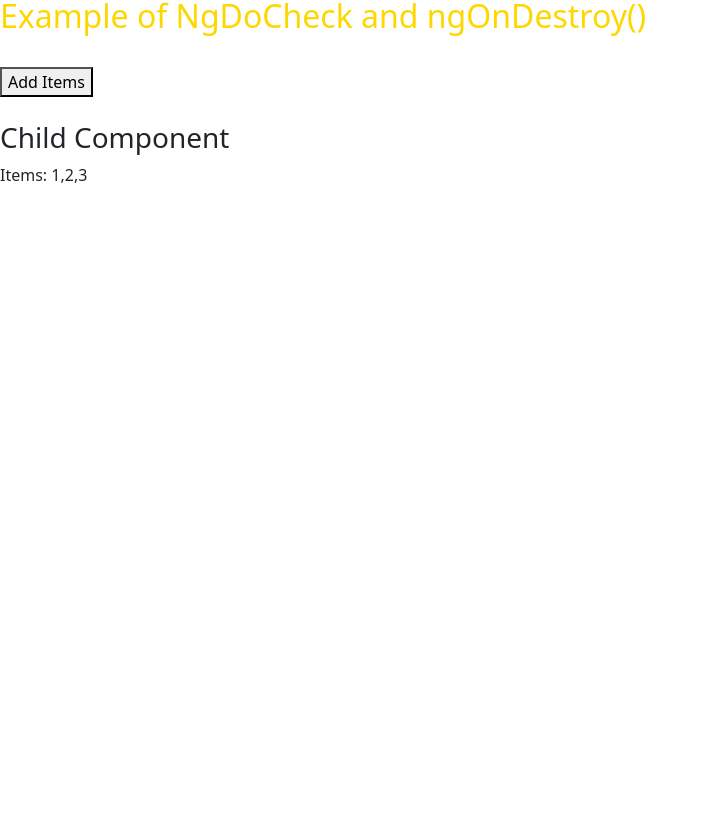
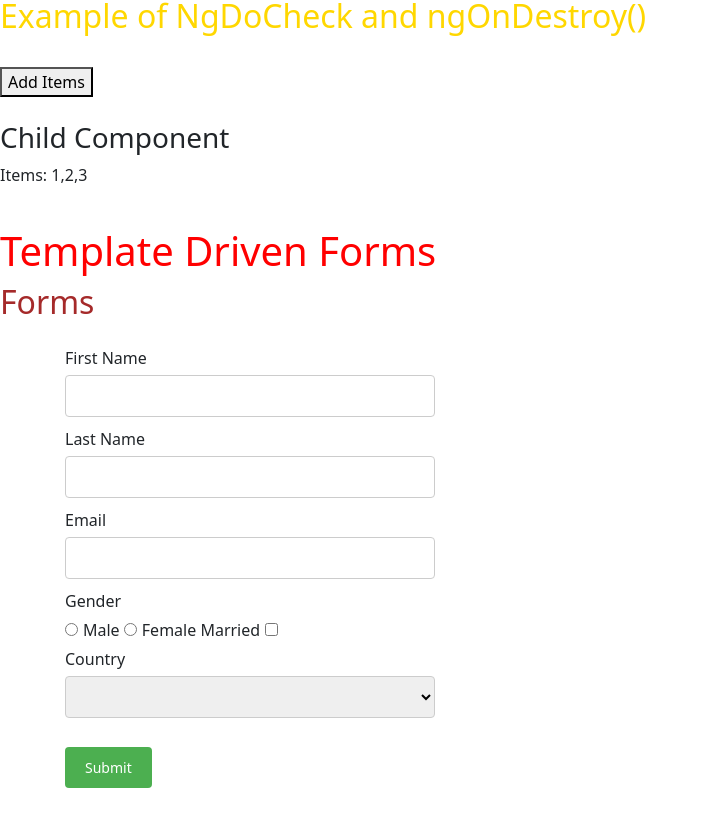
Before and after one commit to Dhanasekaran22/Angular, an Angular app in the folder learn_angular/: page / in a window 1280 px wide. Shown: the part 4601-5414 px from the top of the page, without its empty margins (0-708 px from the left). Before the commit the page ends 4804 px from the top, so only its background shows below. Built offline with nearby package versions, Linux system fonts and the light colour scheme.

Commit message:
template driven form component added

```diff
--- a/learn_angular/src/app/app.component.html
+++ b/learn_angular/src/app/app.component.html
@@ -39,3 +39,6 @@
 <h2 style="color:gold;">Example of NgDoCheck and ngOnDestroy()</h2><br>
 <button (click)="addItem()">Add Items</button>
 <app-ng-do-check *ngIf="!isDisabled" [childItems]="items"></app-ng-do-check>
+
+
+<app-template-driven-form></app-template-driven-form>
--- a/learn_angular/src/app/app.component.ts
+++ b/learn_angular/src/app/app.component.ts
@@ -1,4 +1,4 @@
-import { Component, OnDestroy } from '@angular/core';
+import { Component } from '@angular/core';
 
 @Component({
   selector: 'app-root',
--- a/learn_angular/src/app/app.module.ts
+++ b/learn_angular/src/app/app.module.ts
@@ -13,6 +13,7 @@ import { FormSharingComponent } from './form-sharing/form-sharing.component';
 import { ListSharingComponent } from './list-sharing/list-sharing.component';
 import { LifeCycleHooksComponent } from './life-cycle-hooks/life-cycle-hooks.component';
 import { NgDoCheckComponent } from './ng-do-check/ng-do-check.component';
+import { TemplateDrivenFormComponent } from './template-driven-form/template-driven-form.component';
 
 @NgModule({
   declarations: [
@@ -26,6 +27,7 @@ import { NgDoCheckComponent } from './ng-do-check/ng-do-check.component';
     ListSharingComponent,
     LifeCycleHooksComponent,
     NgDoCheckComponent,
+    TemplateDrivenFormComponent,
   ],
   imports: [
     BrowserModule,
--- /dev/null
+++ b/learn_angular/src/app/template-driven-form/template-driven-form.component.css
@@ -0,0 +1,57 @@
+h1{
+    color:red;
+}
+
+h2{
+    color:brown;
+}
+
+/* Basic form styling */
+.template-driven-forms {
+    max-width: 400px;
+    margin: 10px 50px;
+    padding: 15px;
+}
+
+/* Style for labels */
+label {
+    display: block;
+    margin-bottom: 5px;
+}
+
+/* Style for input fields and select dropdown */
+input[type="text"],
+input[type="email"],
+select {
+    width: 100%;
+    padding: 8px;
+    margin-bottom: 10px;
+    border: 1px solid #ccc;
+    border-radius: 4px;
+}
+
+/* Styling for submit button */
+button {
+    width: auto;
+    background-color: #4CAF50;
+    color: white;
+    border: none;
+    border-radius: 4px;
+    padding: 10px 20px;
+    cursor: pointer;
+    font-size: 14px;
+}
+
+button:hover {
+    background-color: #45a049;
+}
+
+button:active {
+    background-color: #3e8e41; /* Darker green when button is pressed */
+}
+
+/* Style for radio buttons and checkboxes */
+input[type="radio"],
+input[type="checkbox"] {
+    margin-right: 5px;
+}
--- /dev/null
+++ b/learn_angular/src/app/template-driven-form/template-driven-form.component.html
@@ -0,0 +1,30 @@
+<br>
+<h1>Template Driven Forms</h1>
+<h2>Forms</h2>
+<div class="template-driven-forms">
+
+    <form>
+        <label for="first_name">First Name </label>
+        <input type="text" id="first_name" name="first_name">
+
+        <label for="last_name">Last Name</label>
+        <input type="text" id="last_name" name="last_name">
+
+        <label for="email">Email</label>
+        <input type="email" id="email" name="email">
+
+        <label for="gender">Gender</label>
+        <input type="radio" name="gender" id="gender" value="male">Male
+        <input type="radio" name="gender" id="gender" value="female">Female
+
+        <label style="display: inline-block; margin-right:5px;" for="isMarried">Married</label>
+        <input type="checkbox" name="isMarried" id="isMarried">
+
+        <label for="country">Country</label>
+        <select name="country" id="country"></select>
+        <option selected="" value=""></option>
+
+        <button type="submit">Submit</button>
+    </form>
+
+</div>
```
Also changed, not shown: learn_angular/src/app/template-driven-form/template-driven-form.component.ts (added, +10 -0 lines), 1 other file (tests, documents, lock files or other folders).
